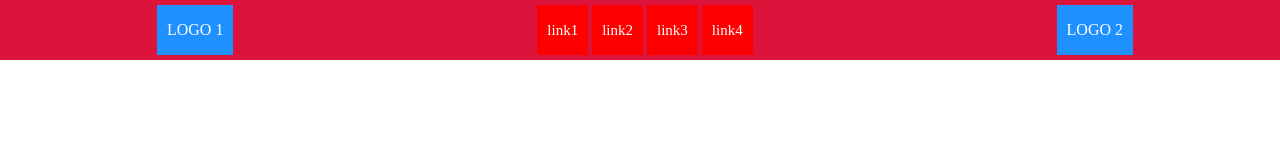
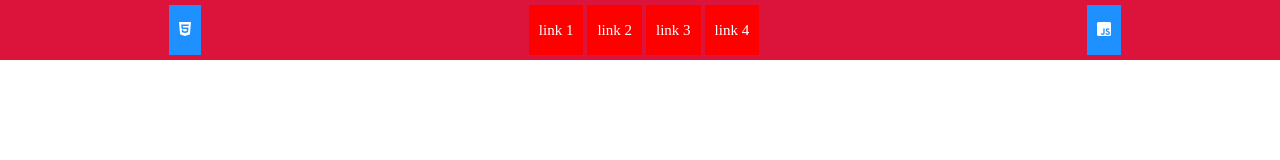
Before and after one commit to GrzegorzNecka/css3-jquery-nav, a plain HTML site: page index.html in a window 1280 px wide. Drawn offline with nearby package versions, Linux system fonts and the light colour scheme.

Commit message:
Update index.html

```diff
--- a/index.html
+++ b/index.html
@@ -4,31 +4,34 @@
 <head>
     <meta name="viewport" content="width=device-width, initial-scale=1.0">
     <meta charset="UTF-8">
-    <meta name="description" content="Oficjalna szkoła Krav Maga Global Sekcja Kraków">
-    <title>SIMPLE RESPONSIVE MENU WITH SECOND LOGO</title>
+    <title>snippet-jquery-nav</title>
+    <link href="https://fonts.googleapis.com/css?family=Montserrat:300,400,500,600,700&amp;subset=latin-ext" rel="stylesheet">
+    <link rel="stylesheet" href="https://use.fontawesome.com/releases/v5.4.2/css/all.css" integrity="sha384-/rXc/GQVaYpyDdyxK+ecHPVYJSN9bmVFBvjA/9eOB+pb3F2w2N6fc5qB9Ew5yIns" crossorigin="anonymous">
     <link rel="stylesheet" href="css/style.css">
     <link rel="stylesheet" href="css/responsive.css">
 </head>
 
 <body>
-
-    <!--       navigation-->
-
+<!--       navigation-->
     <nav class="topnav" id="myTopnav">
-        <div class="logo l-1">LOGO 1</div>
+        <div class="logo l-1">
+            <i class="fab fa-html5"></i>
+        </div>
         <div class="nav">
-            <div class="mobile">MOBILE</div>
+            <div class="mobile">
+                <i class="fas fa-bars"></i>
+            </div>
             <ul class="mobile-ul ">
-                <li><a href="">link1</a></li>
-                <li><a href="">link2</a></li>
-                <li><a href="">link3</a></li>
-                <li><a href="">link4</a></li>
+                <li><a href="">link 1</a></li>
+                <li><a href="">link 2</a></li>
+                <li><a href="">link 3</a></li>
+                <li><a href="">link 4</a></li>
             </ul>
         </div>
-        <div class="logo l-2">LOGO 2</div>
+        <div class="logo l-2">
+            <i class="fab fa-js-square"></i>
+        </div>
     </nav>
-
-
     <script></script>
     <script src="https://cdnjs.cloudflare.com/ajax/libs/jquery/3.3.1/jquery.min.js"></script>
     <script src='js/main.js'></script>
```
